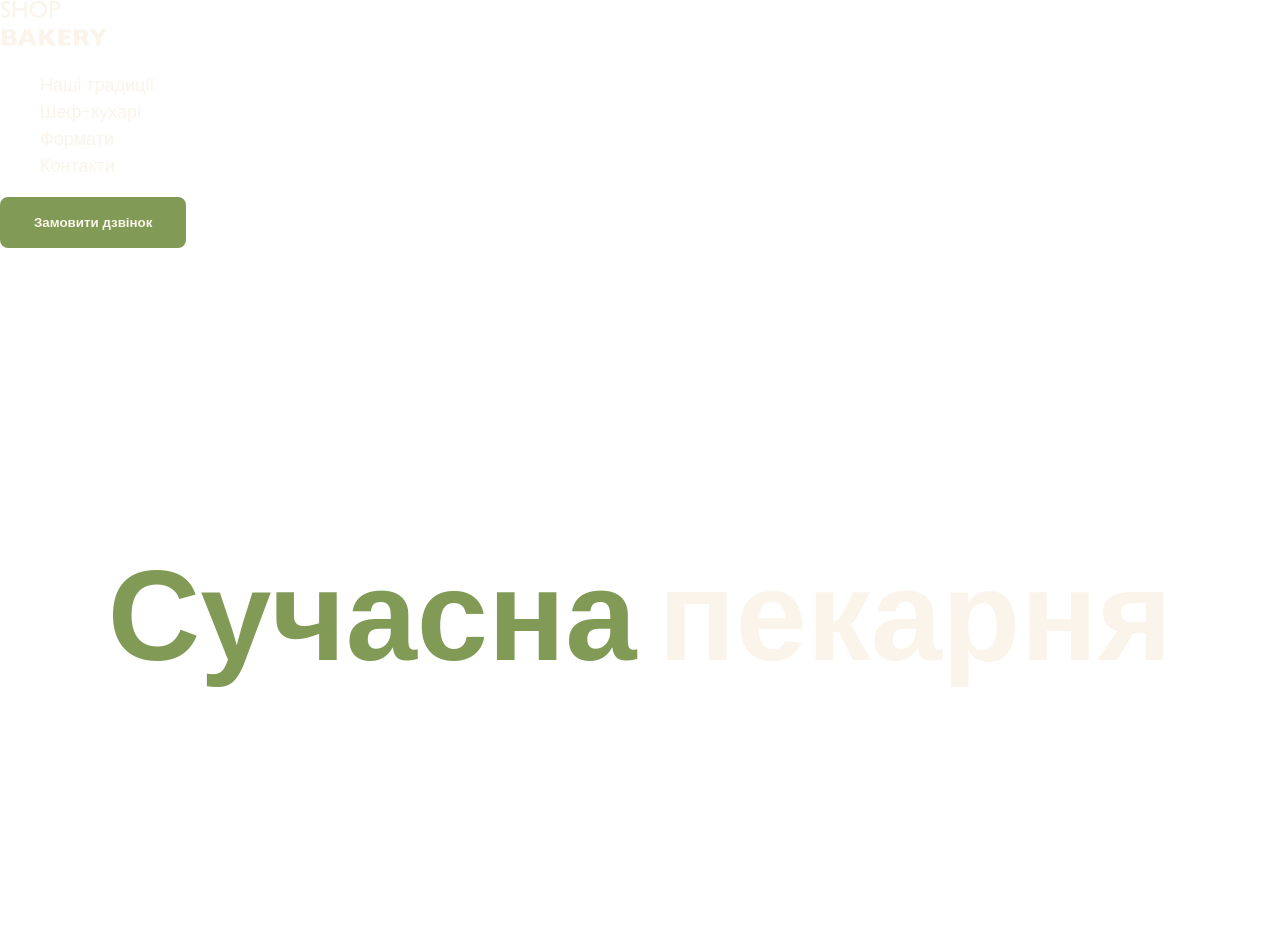
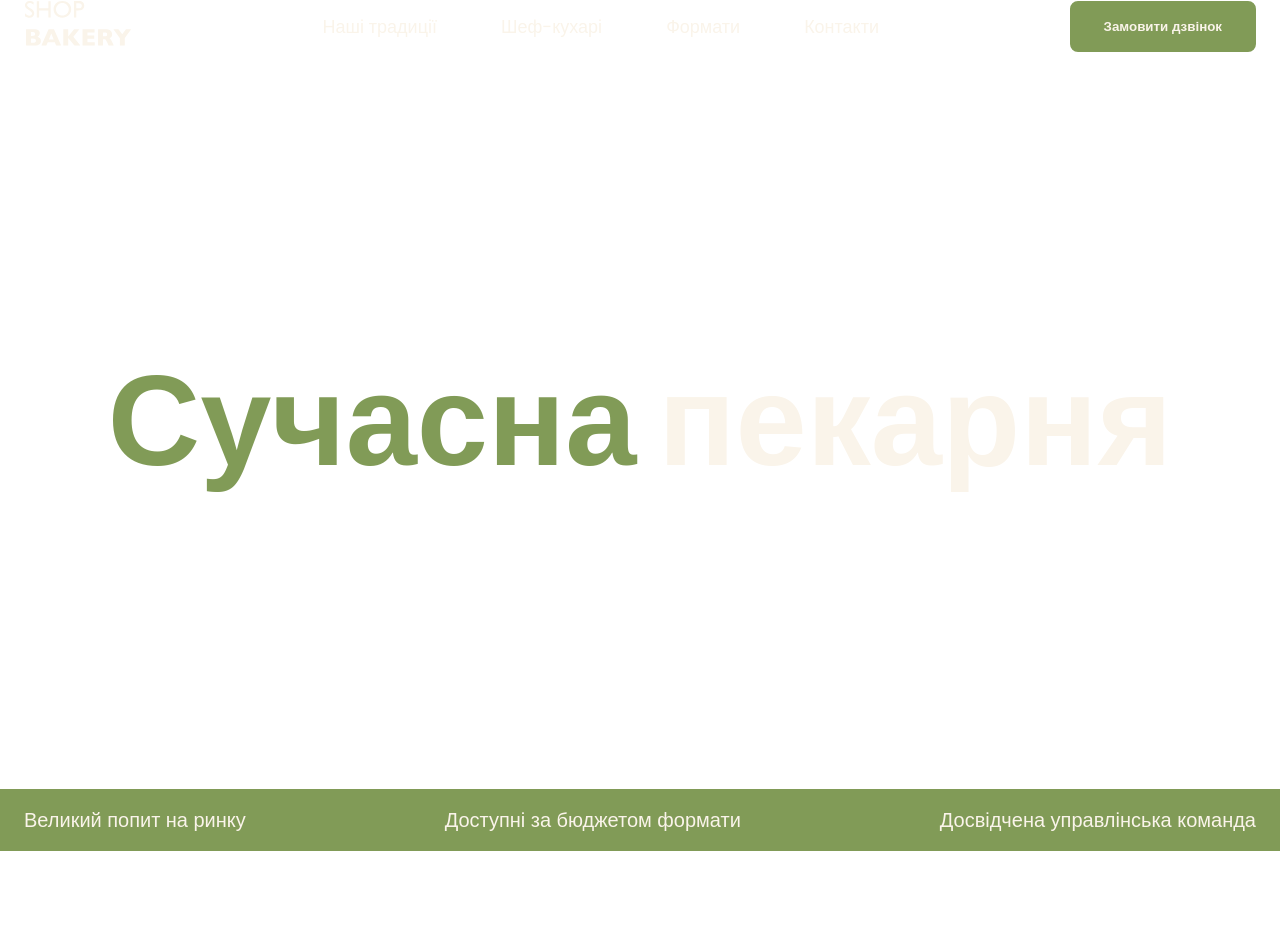
Before and after one commit to Coralizy/genius_test, a plain HTML site: page index.html in a window 1280 px wide. Shown: the top 944 px of the page. Drawn offline with Linux system fonts and the light colour scheme.

Commit message:
21.11.23:04

```diff
--- a/css/styles.css
+++ b/css/styles.css
@@ -1,4 +1,5 @@
 /* base */
+
 :root {
   --color-primery-dark: #31261a;
   --color-primery-light: #faf4ea;
@@ -27,6 +28,8 @@ h3 {
 }
 ul {
   list-style-type: none;
+  margin: 0;
+  padding: 0;
 }
 h1,
 h2,
@@ -54,7 +57,9 @@ p {
   margin: 0 auto;
   padding: 0 24px;
 }
+
 /* button*/
+
 .button {
   padding: 16px 32px;
   background-color: var(--color-brand);
@@ -68,16 +73,38 @@ p {
   background-color: transparent;
   color: var(--color-brand-dark);
 }
+
 /*link*/
+
 .link {
   color: var(--color-primery-light);
   text-decoration: none;
 }
 .link:hover {
   color: var(--color-brand);
-  font-weight: 600;
+}
+
+/*header*/
+
+.header-container {
+  display: flex;
+  align-items: center;
+  gap: 40px;
+}
+.header-nav {
+  flex-grow: 1;
+  display: flex;
+  align-items: center;
+  gap: 40px;
+}
+.header-menu {
+  display: flex;
+  gap: 64px;
+  flex-grow: 1;
+  justify-content: center;
 }
 /*hero section*/
+
 .hero-section {
   padding: 272px 0;
 }
@@ -90,10 +117,16 @@ p {
 .hero-title .accent {
   color: var(--color-brand);
 }
+
 /* advantage section*/
+.advantages-section {
+  background-color: var(--color-brand);
+  padding: 16px 0;
+}
 .advantages-list {
-  background-color: var(--color-brand);
-  color: var(--color-primery-light);
+  display: flex;
+  justify-content: space-between;
+  gap: 40px;
 }
 .section-title .accent {
   color: var(--color-brand);
@@ -105,11 +138,21 @@ p {
 .advantages-item {
   font-size: 20px;
   font-weight: 300;
+  color: var(--color-primery-light);
 }
+
 /* tradition section*/
 
 .tradition-section {
   padding-top: 96px;
+}
+.tradition-container {
+  display: flex;
+  justify-content: space-between;
+  gap: 40px;
+}
+.tradition-content {
+  max-width: 710px;
 }
 .tradition-title {
   margin-bottom: 42px;
@@ -121,8 +164,12 @@ p {
   color: var(--color-brand);
   font-weight: 600;
 }
+.tradition-text.limited {
+  max-width: 340px;
+}
 
 /* cookers-section*/
+
 .cookers-title {
   font-weight: 600;
   margin-bottom: 16px;
@@ -130,7 +177,9 @@ p {
 .chefs-title {
   margin-bottom: 80px;
 }
+
 /* format-section */
+
 .formats-title {
   margin-bottom: 80px;
 }
@@ -142,12 +191,15 @@ p {
   font-size: 14px;
   font-weight: 300;
 }
+
 /* contact-section*/
+
 .contact-title {
   margin-bottom: 16px;
 }
 
 /* footer*/
+
 .address-link {
   color: var(--color-primery-light);
   font-size: 16px;
--- a/index.html
+++ b/index.html
@@ -13,11 +13,13 @@
 </head>
 <body>
   <header>
-    <nav>
+    <div class="container">
+      <div class="header-container">
+    <nav class="header-nav">
       <a href="./index.html">
       <img src="./fhoto/logo.svg" alt="Сучасна пекарня">
     </a>
-      <ul>
+      <ul class="header-menu">
         <li><a class="link" href="#tradition-section">Наші традиції</a></li>
         <li><a class="link" href="#cookers-section">Шеф-кухарі</a></li>
         <li><a class="link" href="#format-section">Формати</a></li>
@@ -25,27 +27,35 @@
       </ul>
     </nav>
     <button class="button" type="button">Замовити дзвінок</button>
+      </div>
+    </div>
   </header>
  <main>
 <section class="hero-section">
 <h1 class="hero-title"><span class="accent">Сучасна</span> пекарня</h1>
 </section>
-<section>
+<section class="advantages-section">
+  <div class="container">
   <h2 class="visually-hidden">Наші переваги</h2>
 <ul class="advantages-list">
     <li class="advantages-item">Великий попит на ринку</li>
     <li class="advantages-item">Доступні за бюджетом формати</li>
     <li class="advantages-item">Досвідчена управлінська команда</li>
   </ul>
+  </div>
 </section>
 <section class="tradition-section section" id="tradition-section">
   <div class="container">
+    <div class="tradition-container">
+      <div class="tradition-content">
   <h2 class="tradition-title section-title">Новий формат традицій</h2>
 <p class="tradition-text">
   <span class="brand uppercase">shop bakery</span> — це пекарня, яка взяла все найкраще, і зберегла смак традиційної випічки та натуральність інгредієнтів.</p>
-<p class="tradition-text uppercase">Ми працюємо як найвідоміші мережі — <span class="brand">5 хвилин і замовлення готове</span>. А ще у наших пекарень стильний дизайн та висока якість обслуговування!</p>
-<img src="./fhoto/baker-man@2x.jpg" alt="">
+<p class="tradition-text uppercase limited">Ми працюємо як найвідоміші мережі — <span class="brand">5 хвилин і замовлення готове</span>. А ще у наших пекарень стильний дизайн та висока якість обслуговування!</p>
 </div>
+<img src="./fhoto/baker-man@2x.jpg" alt="" width="393px">
+    </div>
+  </div>
 </section>
 <section class="section" id="cookers-section">
   <div class="container">
```
Also changed, not shown: fhoto/handlebar-format.jpg (added), fhoto/horseshoe-format.jpg (added), fhoto/walrus-format.jpg (added).
